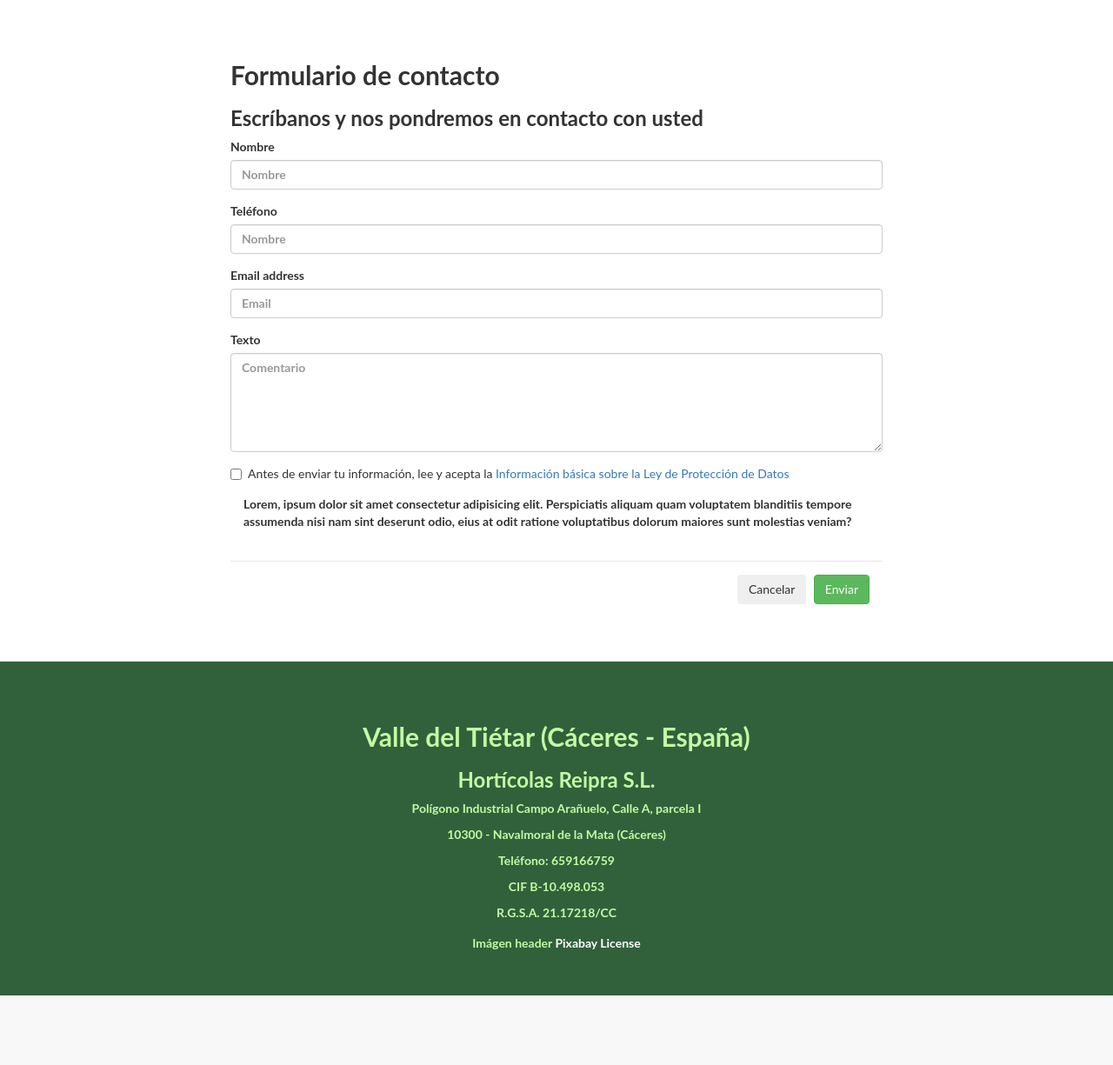
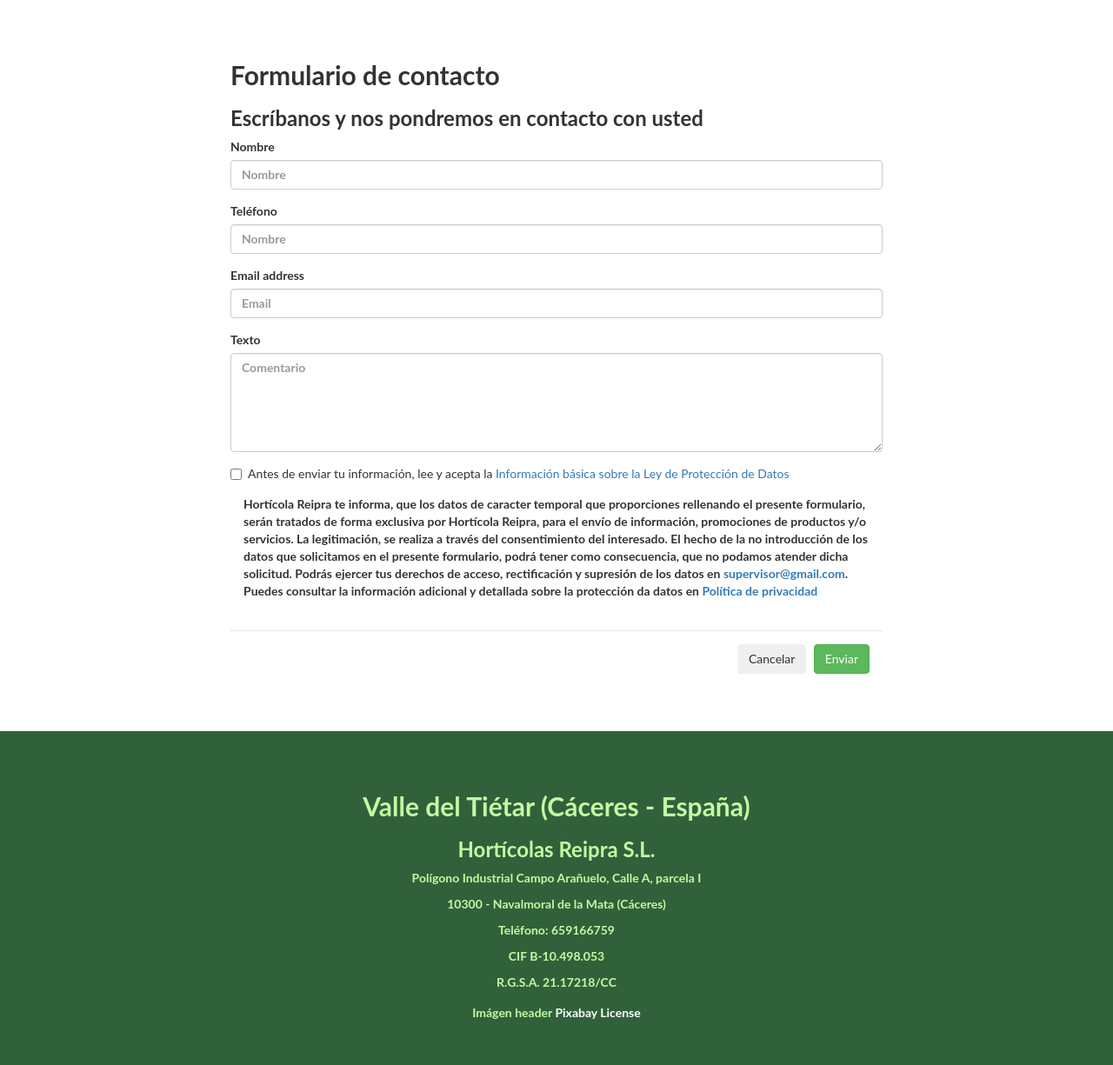
Before and after one commit to kikega/tietar, a Django app: template templates/index.html in a window 1280 px wide, after a click on "Información básica sobre la Ley de Protección de Datos". Shown: the part 2165-3390 px from the top of the page at 87% size. Before the commit the page ends 3310 px from the top, so only its background shows below. Run offline with Django 3.2, Linux system fonts and the light colour scheme; the template is opened without the code that fills it, so the values that code supplies are empty; some libraries are stand-ins or nearby versions.

Commit message:
Cambios en el index

```diff
--- a/templates/index.html
+++ b/templates/index.html
@@ -185,7 +185,7 @@
                                 </label>
                                 <div class="collapse panel-collapse" id="collapseLey" aria-labelledby="headingOne">
                                     <div class="panel-body collapse.in">
-                                        <p>Lorem, ipsum dolor sit amet consectetur adipisicing elit. Perspiciatis aliquam quam voluptatem blanditiis tempore assumenda nisi nam sint deserunt odio, eius at odit ratione voluptatibus dolorum maiores sunt molestias veniam?</p>
+                                        <p>Hortícola Reipra te informa, que los datos de caracter temporal que proporciones rellenando el presente formulario, serán tratados de forma exclusiva por Hortícola Reipra, para el envío de información, promociones de productos y/o servicios. La legitimación, se realiza a través del consentimiento del interesado. El hecho de la no introducción de los datos que solicitamos en el presente formulario, podrá tener como consecuencia, que no podamos atender dicha solicitud. Podrás ejercer tus derechos de acceso, rectificación y supresión de los datos en <a href="mailto:supervisor@gmail.com">supervisor@gmail.com</a>. Puedes consultar la información adicional y detallada sobre la protección da datos en <a href="#">Política de privacidad</a></p>
                                     </div>
                                 </div>
                             </div>
@@ -195,7 +195,6 @@
                             </div>
                         </form>
                     </div>
-
                 </div>
             </div>
         </section>
@@ -237,7 +236,7 @@
                                 </label>
                                 <div class="collapse panel-collapse" id="collapseLey" aria-labelledby="headingOne">
                                     <div class="panel-body collapse.in">
-                                        <p>Lorem, ipsum dolor sit amet consectetur adipisicing elit. Perspiciatis aliquam quam voluptatem blanditiis tempore assumenda nisi nam sint deserunt odio, eius at odit ratione voluptatibus dolorum maiores sunt molestias veniam?</p>
+                                        <p>Hortícola Reipra te informa, que los datos de caracter temporal que proporciones rellenando el presente formulario, serán tratados de forma exclusiva por Hortícola Reipra, para el envío de información, promociones de productos y/o servicios. La legitimación, se realiza a través del consentimiento del interesado. El hecho de la no introducción de los datos que solicitamos en el presente formulario, podrá tener como consecuencia, que no podamos atender dicha solicitud. Podrás ejercer tus derechos de acceso, rectificación y supresión de los datos en supervisor@gmail.com. Pudes consultar la información adicional y detallada sobre la protección da datos en <a href="#">Política de privacidad</a>.</p>
                                     </div>
                                 </div>
                             </div>
```
